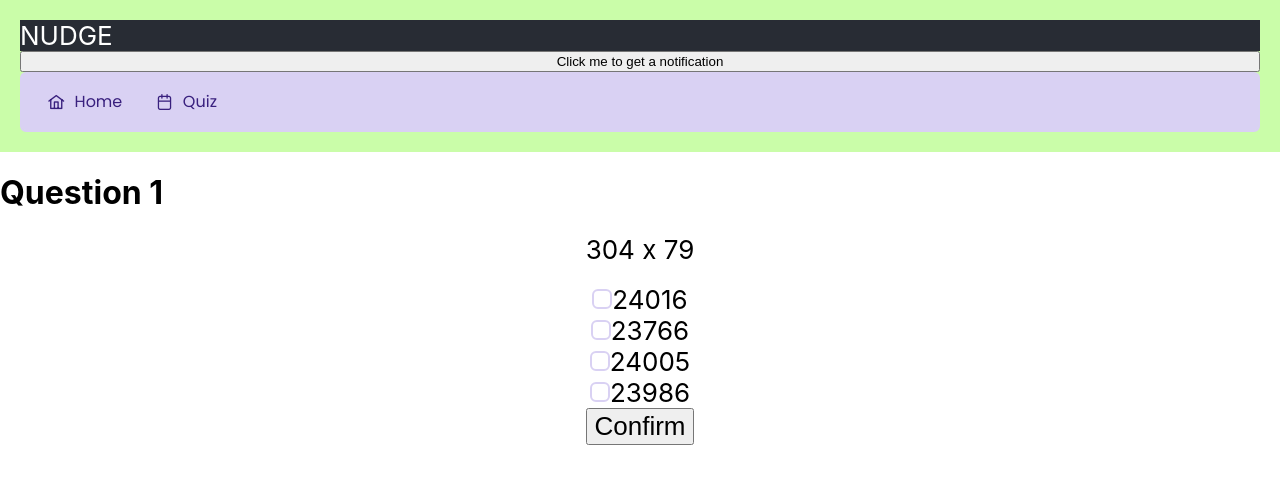
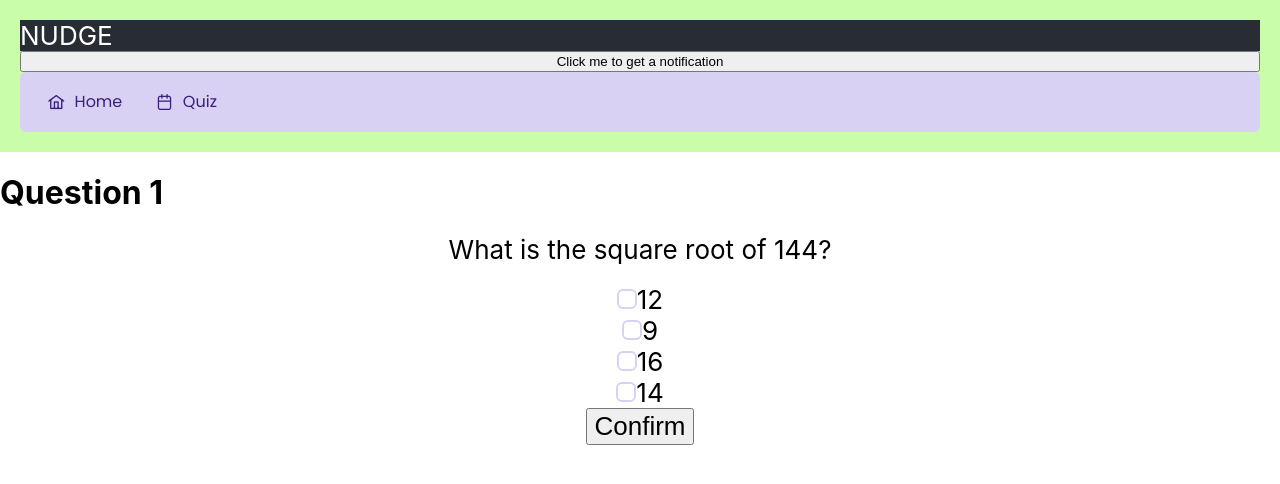
Before and after one commit to hungalunga/8-bit_NUDGE, a React (Create React App) app in the folder my-app/: page /quiz in a window 1280 px wide. Shown: the top 484 px of the page. Built offline with nearby package versions, Linux system fonts and the light colour scheme.

Commit message:
moved data, added more quiz questions

```diff
--- a/my-app/src/Components/AnswerCheckbox/AnswerCheckbox.js
+++ b/my-app/src/Components/AnswerCheckbox/AnswerCheckbox.js
@@ -29,8 +29,6 @@ import { useState, useEffect } from "react";
 import { Checkbox } from "primereact/checkbox";
 import "primereact/resources/primereact.min.css";
 import "primereact/resources/themes/saga-blue/theme.css";
-
-
 
 const shuffleArray = (array) => {
   const shuffledArray = [...array];
--- a/my-app/src/Components/MainQuiz/MainQuiz.js
+++ b/my-app/src/Components/MainQuiz/MainQuiz.js
@@ -1,47 +1,14 @@
 import QuestionDisplay from "../QuestionDisplay/QuestionDisplay";
 import { useState, useEffect } from "react";
+import { quizQuestions } from "../../QuizData";
+
 export default function MainQuiz() {
-
-  // quizQuestion, hard coded array for now, API call later
-  const quizQuestions = [
-    {
-      id: 1,
-      question: "59 + 95",
-      answer: 154,
-      wrong_answers: [54, 102, 112],
-    },
-    {
-      id: 2,
-      question: "313 x 5",
-      level: "HARD",
-      answer: 1565,
-      wrong_answers: [1315, 1535, 1554],
-    },
-    {
-      id: 3,
-      question: "376 - 1",
-      answer: 375,
-      wrong_answers: [275, 323, 333],
-    },
-    {
-      id: 4,
-      question: "304 x 79",
-      answer: 24016,
-      wrong_answers: [23766, 23986, 24005],
-    },
-    {
-      id: 5,
-      question: "116 - 79",
-      answer: 37,
-      wrong_answers: [36, 32, -13],
-    },
-  ];
 
   // choose ten random questions from the main question dataset
   // store them in an array
 
 const [questionObject, setQuestionObject] = useState({});
-const [resultsValue, setResultsValue] = useState(0);
+const [resultsValue, setResultsValue] = useState(0); //takes values of 0, 1, -1 corresponding to no answer, correct answer, incorrect answer
 
   // creating initial states as empty arrays
   // questions that have already been asked
--- a/my-app/src/Components/QuestionDisplay/QuestionDisplay.js
+++ b/my-app/src/Components/QuestionDisplay/QuestionDisplay.js
@@ -15,12 +15,12 @@ import AnswerCheckbox from "../AnswerCheckbox/AnswerCheckbox"
 
 export default function QuestionDisplay(props) {
 
-// seems like it's being passed down as undefined so let's delay it
 function handleClick(){
     props.setResultsValue(0);
     props.setQuestionNumber(props.questionNumber + 1)
 }
 
+// if the questionObject is empty, display loading
 if (props.questionObject && Object.keys(props.questionObject).length === 0) {
     return <div>loading...</div>;
   }
--- /dev/null
+++ b/my-app/src/QuizData.js
@@ -0,0 +1,94 @@
+  // quizQuestion, hard coded array for now, API call later
+  export const quizQuestions = [
+    {
+        id: 1,
+        question: "59 + 95",
+        answer: 154,
+        wrong_answers: [54, 102, 112],
+        topic: 'arithmetic'
+      },
+      {
+        id: 2,
+        question: "313 x 5",
+        answer: 1565,
+        wrong_answers: [1315, 1535, 1554],
+        topic: 'multiplication'
+      },
+      {
+        id: 3,
+        question: "376 - 1",
+        answer: 375,
+        wrong_answers: [275, 323, 333],
+        topic: 'arithmetic'
+      },
+      {
+        id: 4,
+        question: "304 x 79",
+        answer: 24016,
+        wrong_answers: [23766, 23986, 24005],
+        topic: 'multiplication'
+      },
+      {
+        id: 5,
+        question: "116 - 79",
+        answer: 37,
+        wrong_answers: [36, 32, -13],
+        topic: 'arithmetic'
+      },
+ {
+          id: 6,
+          question: "Simplify the expression: 4x + 2y - 3x + y",
+          answer: "x + 3y",
+          wrong_answers: ["5x - y", "x + 2y", "3x + 4y"],
+          topic: 'algebra'
+        },
+        {
+          id: 7,
+          question: "Calculate the area of a rectangle with length 8cm and width 5cm.",
+          answer: "40cm²",
+          wrong_answers: ["13cm²", "20cm²", "32cm²"],
+          topic: 'geometry'
+        },
+        {
+          id: 8,
+          question: "Find the value of x: 3x + 5 = 20",
+          answer: "5",
+          wrong_answers: ["7", "10", "15"],
+          topic: 'equations'
+        },
+        {
+          id: 9,
+          question: "What is the square root of 144?",
+          answer: "12",
+          wrong_answers: ["9", "14", "16"],
+          topic: 'number'
+        },
+        {
+          id: 10,
+          question: "Solve the following simultaneous equations:\n2x + 3y = 7\nx - y = 1",
+          answer: "x = 2, y = 1",
+          wrong_answers: ["x = 3, y = 2", "x = 1, y = 2", "x = 2, y = 3"],
+          topic: 'equations'
+        },
+        {
+        id: 11,
+        question: "Calculate the perimeter of a square with side length 10cm.",
+        answer: "40cm",
+        wrong_answers: ["20cm", "60cm", "100cm"],
+        topic: 'geometry'
+      },
+      {
+        id: 12,
+        question: "Solve the equation 2x + 7 = 15",
+        answer: "x = 4",
+        wrong_answers: ["x = 5", "x = 3", "x = 2"],
+        topic: 'equations'
+      },
+      {
+        id: 13,
+        question: "What is the value of 5! (factorial)?",
+        answer: "120",
+        wrong_answers: ["20", "100", "25"],
+        topic: 'number'
+        }
+      ];
```
Also changed, not shown: my-app/src/Components/DeleteAccount/DeleteAccount.js (added, +29 -0 lines).
